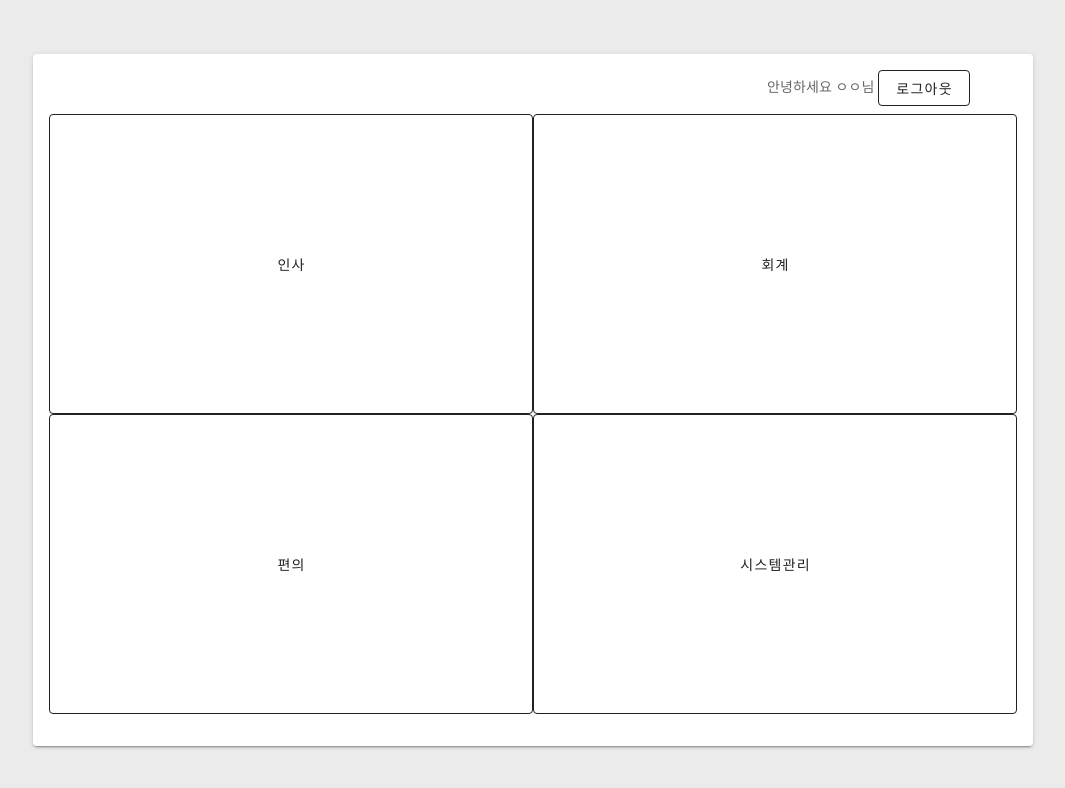
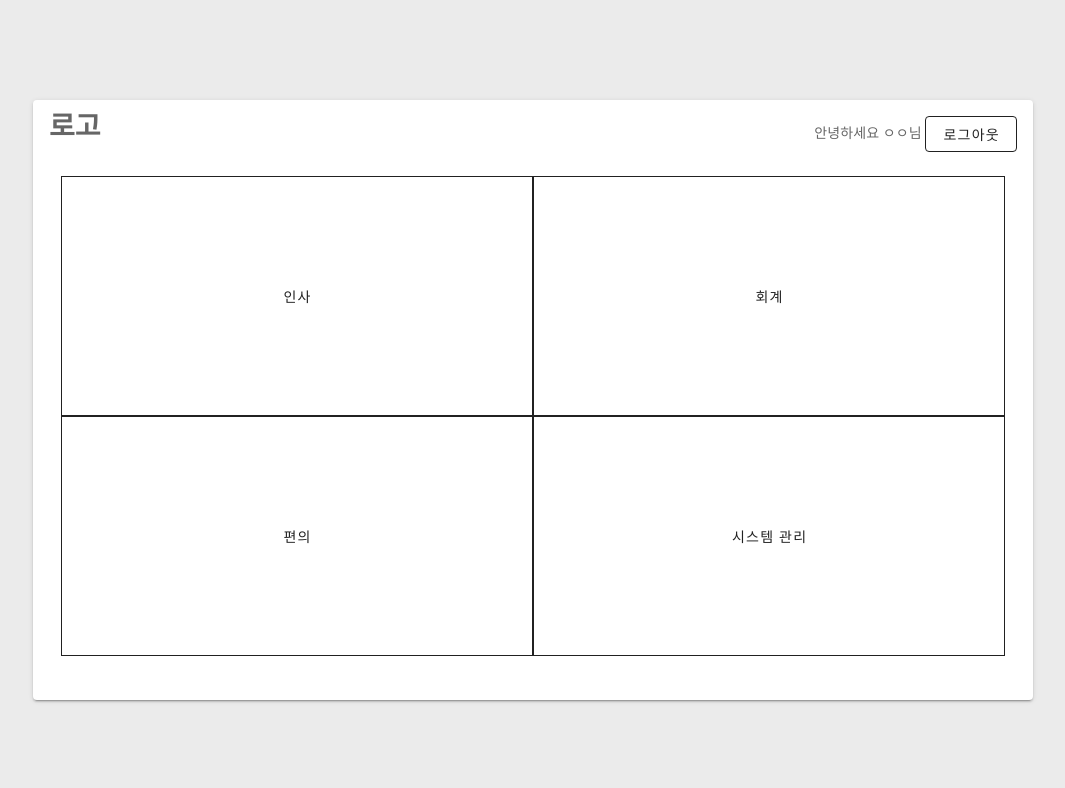
Before and after one commit to AnJunghee/HACS, a Vue app: page /thema in a window 1280 px wide. Shown: the top 788 px of the page, without its empty margins (107-1172 px from the left). Built offline with nearby package versions, Linux system fonts and the light colour scheme.

Commit message:
[MOD] 메인 페이지 수정

```diff
--- a/src/views/Thema.vue
+++ b/src/views/Thema.vue
@@ -1,48 +1,37 @@
 <template>
   <login-box :width="1000">
-
     <template v-slot:content>
-
-        <div style='width:250px; float:right'>
+      <v-container>
+        <v-row class="mb-6">
+          <h1>로고</h1>
+          <v-spacer/>
+          <div>
             <span>안녕하세요 ㅇㅇ님 </span>
             <v-btn
               outlined
               @click="btnLogout"
             >로그아웃</v-btn>
           </div>
-
-        <br>
-        <br>
-
-        <div>
+        </v-row>
+        <v-row no-gutters>
+          <template v-for="(item, idx) in thema">
+            <v-col :key="idx">
               <v-btn
+                tile
                 outlined
-            height="300px"
-            width="484px"
-            @click="btn1"
-          >인사</v-btn>
-          <v-btn
-            outlined
-            height="300px"
-            width="484px"
-            @click="btn2"
-          >회계</v-btn>
-          <v-btn
-            outlined
-            height="300px"
-            width="484px"
-            @click="btn3"
-          >편의</v-btn>
-          <v-btn
-            outlined
-            height="300px"
-            width="484px"
-            @click="btn4"
-          >시스템관리</v-btn>
-
-        </div>
-
-
+                width="100%"
+                height="30vh"
+                @click="$router.push(item.link)"
+              >{{ item.value }}</v-btn>
+            </v-col>
+            <v-responsive
+              v-if="idx === 1"
+              :key="`width-${idx}`"
+              width="100%"
+            ></v-responsive>
+          </template>
+        </v-row>
+      </v-container>
     </template>
   </login-box>
 </template>
@@ -56,20 +45,18 @@ export default {
   components: {
    LoginBox,
   },
+  data(){
+    return{
+      thema: [
+        {value: "인사", link: "login"},
+        {value: "회계", link: "login"},
+        {value: "편의", link: "login"},
+        {value: "시스템 관리", link: "login"},
+      ]
+    }
+  },
   methods : {
     btnLogout() {
-      this.$router.push('Login')
-    },
-    btn1(){
-      this.$router.push('Login')
-    },
-    btn2(){
-      this.$router.push('Login')
-    },
-    btn3(){
-      this.$router.push('Login')
-    },
-    btn4(){
       this.$router.push('Login')
     },
   },
```
Lines whose indentation alone changed are shown as unchanged.
